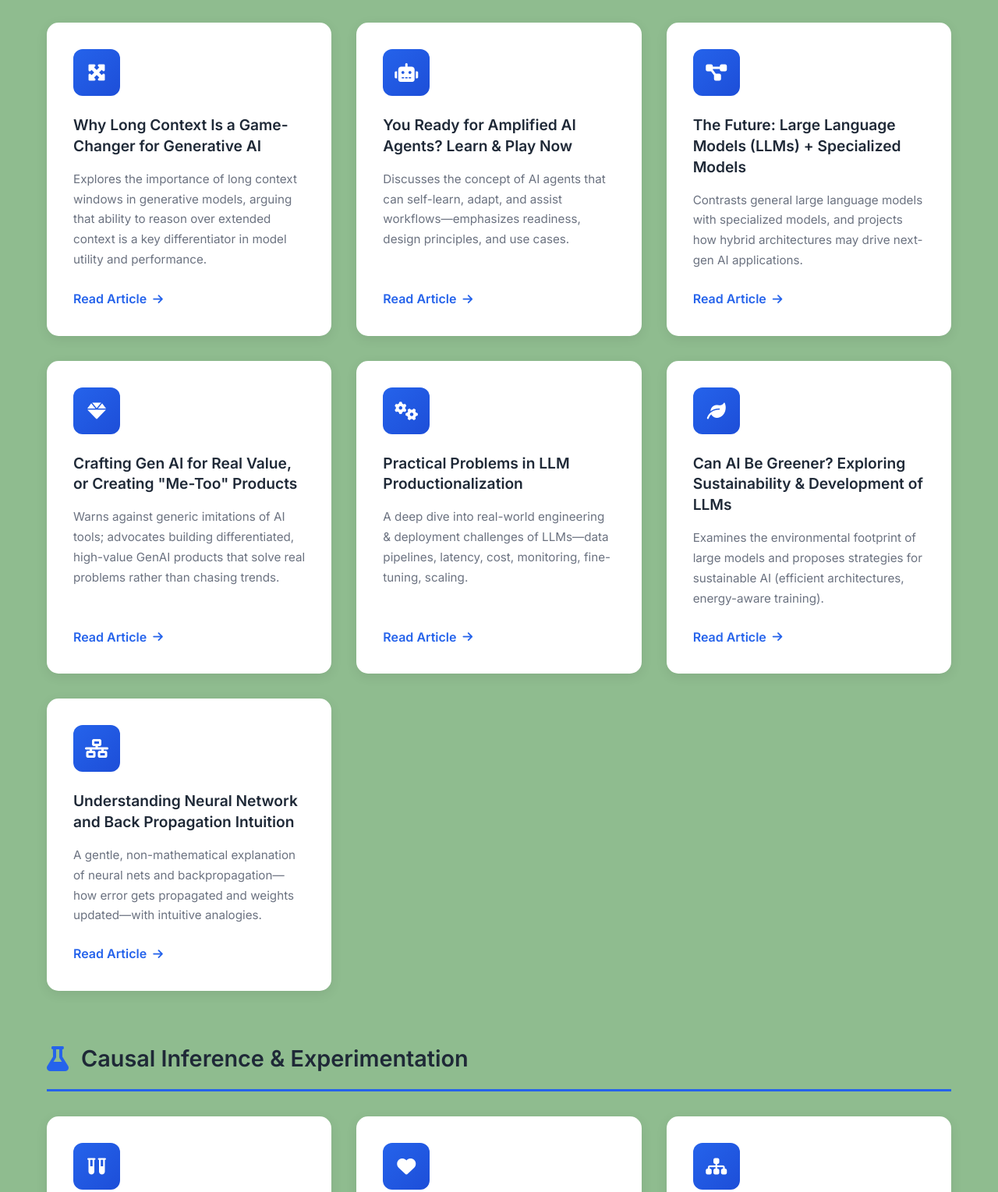
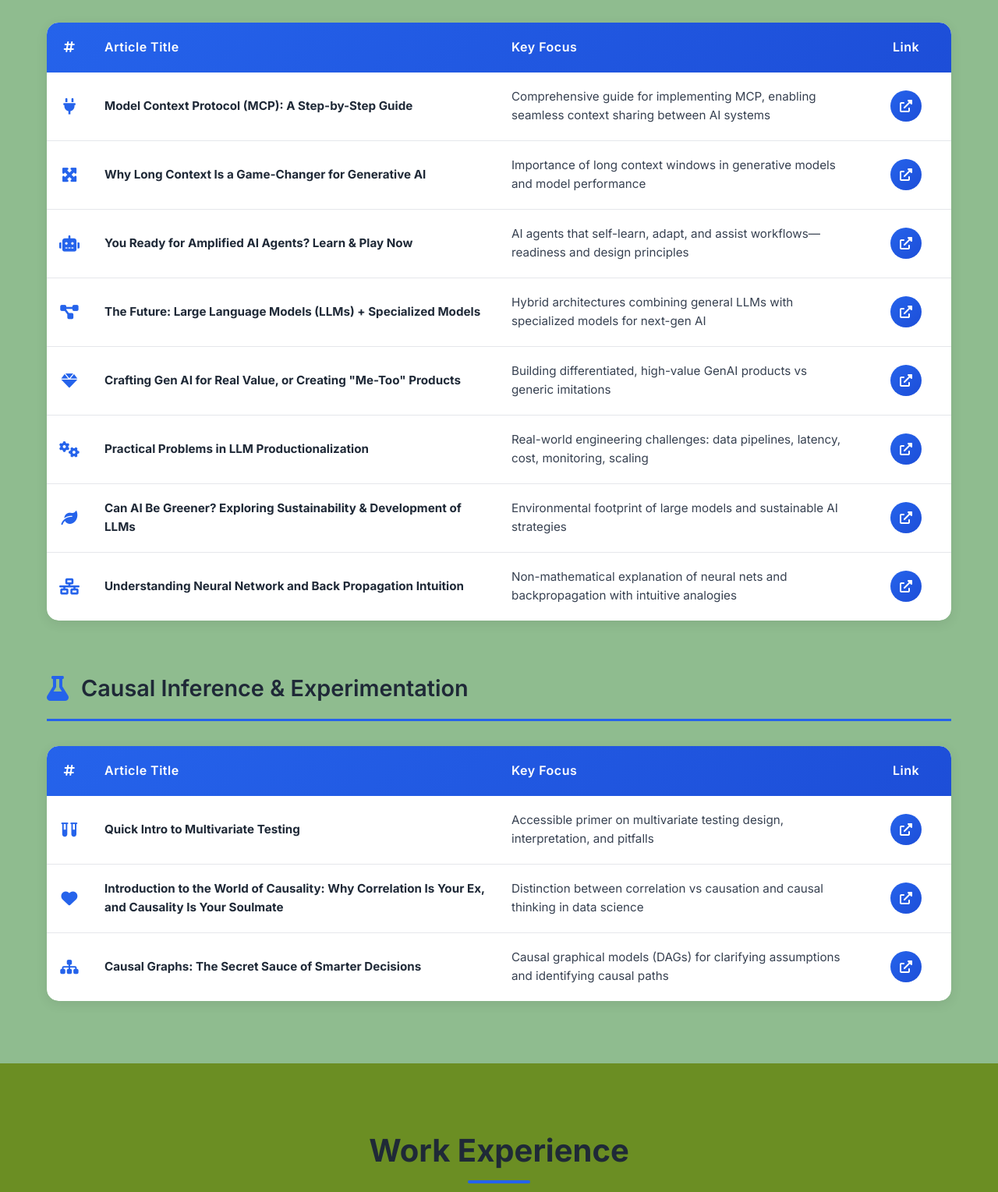
Before and after one commit to Kumarjit-Pathak/kumarjit-pathak.github.io, a plain HTML site: page index.html in a window 1280 px wide. Shown: the part 5429-6958 px from the top of the page at 78% size. Drawn offline with Linux system fonts and the light colour scheme.

Commit message:
updated blog on MCP

```diff
--- a/index.html
+++ b/index.html
@@ -434,83 +434,67 @@
                 <h3 class="blog-category-title">
                     <i class="fas fa-brain"></i> Generative AI & LLM Insights
                 </h3>
-                <div class="blog-grid">
-                    <div class="blog-card">
-                        <div class="blog-icon">
-                            <i class="fas fa-expand-arrows-alt"></i>
-                        </div>
-                        <h4>Why Long Context Is a Game-Changer for Generative AI</h4>
-                        <p class="blog-excerpt">Explores the importance of long context windows in generative models, arguing that ability to reason over extended context is a key differentiator in model utility and performance.</p>
-                        <a href="https://www.linkedin.com/pulse/why-long-context-game-changer-generative-ai-kumarjit-pathak-eekfc/" target="_blank" class="blog-link">
-                            Read Article <i class="fas fa-arrow-right"></i>
-                        </a>
-                    </div>
-
-                    <div class="blog-card">
-                        <div class="blog-icon">
-                            <i class="fas fa-robot"></i>
-                        </div>
-                        <h4>You Ready for Amplified AI Agents? Learn & Play Now</h4>
-                        <p class="blog-excerpt">Discusses the concept of AI agents that can self-learn, adapt, and assist workflows—emphasizes readiness, design principles, and use cases.</p>
-                        <a href="https://www.linkedin.com/pulse/you-ready-amplified-ai-agents-learn-play-now-kumarjit-pathak-d9bme/" target="_blank" class="blog-link">
-                            Read Article <i class="fas fa-arrow-right"></i>
-                        </a>
-                    </div>
-
-                    <div class="blog-card">
-                        <div class="blog-icon">
-                            <i class="fas fa-project-diagram"></i>
-                        </div>
-                        <h4>The Future: Large Language Models (LLMs) + Specialized Models</h4>
-                        <p class="blog-excerpt">Contrasts general large language models with specialized models, and projects how hybrid architectures may drive next-gen AI applications.</p>
-                        <a href="https://www.linkedin.com/pulse/future-large-language-models-llms-specialized-kumarjit-pathak-t7erc/" target="_blank" class="blog-link">
-                            Read Article <i class="fas fa-arrow-right"></i>
-                        </a>
-                    </div>
-
-                    <div class="blog-card">
-                        <div class="blog-icon">
-                            <i class="fas fa-gem"></i>
-                        </div>
-                        <h4>Crafting Gen AI for Real Value, or Creating "Me-Too" Products</h4>
-                        <p class="blog-excerpt">Warns against generic imitations of AI tools; advocates building differentiated, high-value GenAI products that solve real problems rather than chasing trends.</p>
-                        <a href="https://www.linkedin.com/pulse/crafting-gen-ai-real-value-creating-me-too-products-kumarjit-pathak-mg9gc/" target="_blank" class="blog-link">
-                            Read Article <i class="fas fa-arrow-right"></i>
-                        </a>
-                    </div>
-
-                    <div class="blog-card">
-                        <div class="blog-icon">
-                            <i class="fas fa-cogs"></i>
-                        </div>
-                        <h4>Practical Problems in LLM Productionalization</h4>
-                        <p class="blog-excerpt">A deep dive into real-world engineering & deployment challenges of LLMs—data pipelines, latency, cost, monitoring, fine-tuning, scaling.</p>
-                        <a href="https://www.linkedin.com/pulse/practical-problems-llm-productionalization-kumarjit-pathak-tjoac/" target="_blank" class="blog-link">
-                            Read Article <i class="fas fa-arrow-right"></i>
-                        </a>
-                    </div>
-
-                    <div class="blog-card">
-                        <div class="blog-icon">
-                            <i class="fas fa-leaf"></i>
-                        </div>
-                        <h4>Can AI Be Greener? Exploring Sustainability & Development of LLMs</h4>
-                        <p class="blog-excerpt">Examines the environmental footprint of large models and proposes strategies for sustainable AI (efficient architectures, energy-aware training).</p>
-                        <a href="https://www.linkedin.com/pulse/can-ai-greener-exploring-sustainability-development-llms-pathak-vecvc/" target="_blank" class="blog-link">
-                            Read Article <i class="fas fa-arrow-right"></i>
-                        </a>
-                    </div>
-
-                    <div class="blog-card">
-                        <div class="blog-icon">
-                            <i class="fas fa-network-wired"></i>
-                        </div>
-                        <h4>Understanding Neural Network and Back Propagation Intuition</h4>
-                        <p class="blog-excerpt">A gentle, non-mathematical explanation of neural nets and backpropagation—how error gets propagated and weights updated—with intuitive analogies.</p>
-                        <a href="https://medium.com/data-science-with-live-case-studies/understanding-neural-network-and-back-propagation-intuition-without-much-mathematics-c1198854d8cb" target="_blank" class="blog-link">
-                            Read Article <i class="fas fa-arrow-right"></i>
-                        </a>
-                    </div>
+                <div class="blog-table-wrapper">
+                    <table class="blog-table">
+                        <thead>
+                            <tr>
+                                <th width="5%"><i class="fas fa-hashtag"></i></th>
+                                <th width="45%">Article Title</th>
+                                <th width="40%">Key Focus</th>
+                                <th width="10%">Link</th>
+                            </tr>
+                        </thead>
+                        <tbody>
+                            <tr>
+                                <td><i class="fas fa-plug"></i></td>
+                                <td><strong>Model Context Protocol (MCP): A Step-by-Step Guide</strong></td>
+                                <td>Comprehensive guide for implementing MCP, enabling seamless context sharing between AI systems</td>
+                                <td><a href="https://kumarjit-pathak.github.io/MCP-Model-Context-Protocol/" target="_blank" class="table-link"><i class="fas fa-external-link-alt"></i></a></td>
+                            </tr>
+                            <tr>
+                                <td><i class="fas fa-expand-arrows-alt"></i></td>
+                                <td><strong>Why Long Context Is a Game-Changer for Generative AI</strong></td>
+                                <td>Importance of long context windows in generative models and model performance</td>
+                                <td><a href="https://www.linkedin.com/pulse/why-long-context-game-changer-generative-ai-kumarjit-pathak-eekfc/" target="_blank" class="table-link"><i class="fas fa-external-link-alt"></i></a></td>
+                            </tr>
+                            <tr>
+                                <td><i class="fas fa-robot"></i></td>
+                                <td><strong>You Ready for Amplified AI Agents? Learn & Play Now</strong></td>
+                                <td>AI agents that self-learn, adapt, and assist workflows—readiness and design principles</td>
+                                <td><a href="https://www.linkedin.com/pulse/you-ready-amplified-ai-agents-learn-play-now-kumarjit-pathak-d9bme/" target="_blank" class="table-link"><i class="fas fa-external-link-alt"></i></a></td>
+                            </tr>
+                            <tr>
+                                <td><i class="fas fa-project-diagram"></i></td>
+                                <td><strong>The Future: Large Language Models (LLMs) + Specialized Models</strong></td>
+                                <td>Hybrid architectures combining general LLMs with specialized models for next-gen AI</td>
+                                <td><a href="https://www.linkedin.com/pulse/future-large-language-models-llms-specialized-kumarjit-pathak-t7erc/" target="_blank" class="table-link"><i class="fas fa-external-link-alt"></i></a></td>
+                            </tr>
+                            <tr>
+                                <td><i class="fas fa-gem"></i></td>
+                                <td><strong>Crafting Gen AI for Real Value, or Creating "Me-Too" Products</strong></td>
+                                <td>Building differentiated, high-value GenAI products vs generic imitations</td>
+                                <td><a href="https://www.linkedin.com/pulse/crafting-gen-ai-real-value-creating-me-too-products-kumarjit-pathak-mg9gc/" target="_blank" class="table-link"><i class="fas fa-external-link-alt"></i></a></td>
+                            </tr>
+                            <tr>
+                                <td><i class="fas fa-cogs"></i></td>
+                                <td><strong>Practical Problems in LLM Productionalization</strong></td>
+                                <td>Real-world engineering challenges: data pipelines, latency, cost, monitoring, scaling</td>
+                                <td><a href="https://www.linkedin.com/pulse/practical-problems-llm-productionalization-kumarjit-pathak-tjoac/" target="_blank" class="table-link"><i class="fas fa-external-link-alt"></i></a></td>
+                            </tr>
+                            <tr>
+                                <td><i class="fas fa-leaf"></i></td>
+                                <td><strong>Can AI Be Greener? Exploring Sustainability & Development of LLMs</strong></td>
+                                <td>Environmental footprint of large models and sustainable AI strategies</td>
+                                <td><a href="https://www.linkedin.com/pulse/can-ai-greener-exploring-sustainability-development-llms-pathak-vecvc/" target="_blank" class="table-link"><i class="fas fa-external-link-alt"></i></a></td>
+                            </tr>
+                            <tr>
+                                <td><i class="fas fa-network-wired"></i></td>
+                                <td><strong>Understanding Neural Network and Back Propagation Intuition</strong></td>
+                                <td>Non-mathematical explanation of neural nets and backpropagation with intuitive analogies</td>
+                                <td><a href="https://medium.com/data-science-with-live-case-studies/understanding-neural-network-and-back-propagation-intuition-without-much-mathematics-c1198854d8cb" target="_blank" class="table-link"><i class="fas fa-external-link-alt"></i></a></td>
+                            </tr>
+                        </tbody>
+                    </table>
                 </div>
             </div>
 
@@ -519,39 +503,37 @@
                 <h3 class="blog-category-title">
                     <i class="fas fa-flask"></i> Causal Inference & Experimentation
                 </h3>
-                <div class="blog-grid">
-                    <div class="blog-card">
-                        <div class="blog-icon">
-                            <i class="fas fa-vials"></i>
-                        </div>
-                        <h4>Quick Intro to Multivariate Testing</h4>
-                        <p class="blog-excerpt">An accessible primer on multivariate testing, covering design, interpretation, and pitfalls when comparing multiple variables.</p>
-                        <a href="https://www.linkedin.com/pulse/quick-intro-multivariate-testing-kumarjit-pathak-4tlpc/" target="_blank" class="blog-link">
-                            Read Article <i class="fas fa-arrow-right"></i>
-                        </a>
-                    </div>
-
-                    <div class="blog-card">
-                        <div class="blog-icon">
-                            <i class="fas fa-heart"></i>
-                        </div>
-                        <h4>Introduction to the World of Causality: Why Correlation Is Your Ex, and Causality Is Your Soulmate</h4>
-                        <p class="blog-excerpt">Explores the distinction between correlation vs causation, motivating causal thinking in data science and decision-making.</p>
-                        <a href="https://medium.com/causal-inference/introduction-to-the-world-of-causality-why-correlation-is-your-ex-and-causality-is-your-soulmate-2cb88f0d08e1" target="_blank" class="blog-link">
-                            Read Article <i class="fas fa-arrow-right"></i>
-                        </a>
-                    </div>
-
-                    <div class="blog-card">
-                        <div class="blog-icon">
-                            <i class="fas fa-sitemap"></i>
-                        </div>
-                        <h4>Causal Graphs: The Secret Sauce of Smarter Decisions</h4>
-                        <p class="blog-excerpt">Delves into causal graphical models (DAGs, structural causal models) and how they help clarify assumptions, confounding, and identify causal paths.</p>
-                        <a href="https://medium.com/causal-inference/causal-graphs-the-secret-sauce-of-smarter-decisions-3-15-5829dad60048" target="_blank" class="blog-link">
-                            Read Article <i class="fas fa-arrow-right"></i>
-                        </a>
-                    </div>
+                <div class="blog-table-wrapper">
+                    <table class="blog-table">
+                        <thead>
+                            <tr>
+                                <th width="5%"><i class="fas fa-hashtag"></i></th>
+                                <th width="45%">Article Title</th>
+                                <th width="40%">Key Focus</th>
+                                <th width="10%">Link</th>
+                            </tr>
+                        </thead>
+                        <tbody>
+                            <tr>
+                                <td><i class="fas fa-vials"></i></td>
+                                <td><strong>Quick Intro to Multivariate Testing</strong></td>
+                                <td>Accessible primer on multivariate testing design, interpretation, and pitfalls</td>
+                                <td><a href="https://www.linkedin.com/pulse/quick-intro-multivariate-testing-kumarjit-pathak-4tlpc/" target="_blank" class="table-link"><i class="fas fa-external-link-alt"></i></a></td>
+                            </tr>
+                            <tr>
+                                <td><i class="fas fa-heart"></i></td>
+                                <td><strong>Introduction to the World of Causality: Why Correlation Is Your Ex, and Causality Is Your Soulmate</strong></td>
+                                <td>Distinction between correlation vs causation and causal thinking in data science</td>
+                                <td><a href="https://medium.com/causal-inference/introduction-to-the-world-of-causality-why-correlation-is-your-ex-and-causality-is-your-soulmate-2cb88f0d08e1" target="_blank" class="table-link"><i class="fas fa-external-link-alt"></i></a></td>
+                            </tr>
+                            <tr>
+                                <td><i class="fas fa-sitemap"></i></td>
+                                <td><strong>Causal Graphs: The Secret Sauce of Smarter Decisions</strong></td>
+                                <td>Causal graphical models (DAGs) for clarifying assumptions and identifying causal paths</td>
+                                <td><a href="https://medium.com/causal-inference/causal-graphs-the-secret-sauce-of-smarter-decisions-3-15-5829dad60048" target="_blank" class="table-link"><i class="fas fa-external-link-alt"></i></a></td>
+                            </tr>
+                        </tbody>
+                    </table>
                 </div>
             </div>
         </div>
@@ -1336,11 +1318,11 @@
                     <div class="contact-details">
                         <div class="contact-item">
                             <i class="fas fa-envelope"></i>
-                            <span>Kumarjit.pathak@outlook.com</span>
+                            <span>Kumarjit.pathak@zohomail.in</span>
                         </div>
                         <div class="contact-item">
                             <i class="fas fa-envelope"></i>
-                            <span>Kumarjit.pathak.bangalore@gmail.com</span>
+                            <span>Kumarjit.pathak@theaims.ac.in</span>
                         </div>
                         <div class="contact-item">
                             <i class="fas fa-phone"></i>
--- a/styles.css
+++ b/styles.css
@@ -2024,6 +2024,193 @@ html {
     transform: translateX(3px);
 }
 
+/* Blog Table Styles */
+.blog-table-wrapper {
+    overflow-x: auto;
+    margin-top: 1.5rem;
+    border-radius: 15px;
+    box-shadow: 0 4px 15px rgba(0, 0, 0, 0.08);
+}
+
+.blog-table {
+    width: 100%;
+    border-collapse: collapse;
+    background: white;
+    border-radius: 15px;
+    overflow: hidden;
+}
+
+.blog-table thead {
+    background: linear-gradient(135deg, #2563eb, #1d4ed8);
+    color: white;
+}
+
+.blog-table thead th {
+    padding: 1.2rem 1rem;
+    text-align: left;
+    font-weight: 600;
+    font-size: 1rem;
+    letter-spacing: 0.5px;
+}
+
+.blog-table thead th:first-child {
+    text-align: center;
+}
+
+.blog-table thead th:last-child {
+    text-align: center;
+}
+
+.blog-table tbody tr {
+    border-bottom: 1px solid #e5e7eb;
+    transition: all 0.3s ease;
+}
+
+.blog-table tbody tr:last-child {
+    border-bottom: none;
+}
+
+.blog-table tbody tr:hover {
+    background: linear-gradient(90deg, rgba(37, 99, 235, 0.05), rgba(37, 99, 235, 0.02));
+    transform: translateX(3px);
+}
+
+.blog-table tbody td {
+    padding: 1.2rem 1rem;
+    color: #374151;
+    font-size: 0.95rem;
+    line-height: 1.6;
+    vertical-align: middle;
+}
+
+.blog-table tbody td:first-child {
+    text-align: center;
+    font-size: 1.3rem;
+    color: #2563eb;
+}
+
+.blog-table tbody td:nth-child(2) {
+    font-weight: 600;
+    color: #1f2937;
+}
+
+.blog-table tbody td:last-child {
+    text-align: center;
+}
+
+.table-link {
+    display: inline-flex;
+    align-items: center;
+    justify-content: center;
+    width: 40px;
+    height: 40px;
+    background: linear-gradient(135deg, #2563eb, #1d4ed8);
+    color: white;
+    border-radius: 50%;
+    text-decoration: none;
+    transition: all 0.3s ease;
+    font-size: 1rem;
+}
+
+.table-link:hover {
+    background: linear-gradient(135deg, #1d4ed8, #1e40af);
+    transform: scale(1.1) rotate(5deg);
+    box-shadow: 0 4px 15px rgba(37, 99, 235, 0.4);
+}
+
+.table-link i {
+    transition: transform 0.3s ease;
+}
+
+.table-link:hover i {
+    transform: scale(1.1);
+}
+
+/* Responsive Table Styles */
+@media (max-width: 1024px) {
+    .blog-table {
+        font-size: 0.9rem;
+    }
+
+    .blog-table thead th,
+    .blog-table tbody td {
+        padding: 1rem 0.8rem;
+    }
+}
+
+@media (max-width: 768px) {
+    .blog-table-wrapper {
+        border-radius: 10px;
+    }
+
+    .blog-table {
+        display: block;
+        overflow-x: auto;
+        white-space: nowrap;
+    }
+
+    .blog-table thead,
+    .blog-table tbody,
+    .blog-table tr,
+    .blog-table th,
+    .blog-table td {
+        display: block;
+    }
+
+    .blog-table thead {
+        display: none;
+    }
+
+    .blog-table tbody tr {
+        margin-bottom: 1.5rem;
+        border: 2px solid #e5e7eb;
+        border-radius: 10px;
+        padding: 1rem;
+        display: block;
+        white-space: normal;
+    }
+
+    .blog-table tbody tr:hover {
+        transform: translateY(-3px);
+        box-shadow: 0 4px 15px rgba(37, 99, 235, 0.15);
+    }
+
+    .blog-table tbody td {
+        padding: 0.8rem 0;
+        display: flex;
+        align-items: flex-start;
+        gap: 1rem;
+        border-bottom: 1px solid #f3f4f6;
+    }
+
+    .blog-table tbody td:last-child {
+        border-bottom: none;
+        justify-content: flex-start;
+    }
+
+    .blog-table tbody td:before {
+        content: attr(data-label);
+        font-weight: 600;
+        color: #2563eb;
+        min-width: 100px;
+        flex-shrink: 0;
+    }
+
+    .blog-table tbody td:first-child {
+        text-align: left;
+    }
+
+    .blog-table tbody td:first-child:before {
+        content: "";
+    }
+
+    .table-link {
+        width: 36px;
+        height: 36px;
+        font-size: 0.9rem;
+    }
+}
+
 /* Responsive adjustments for Speaking section */
 @media (max-width: 768px) {
     .speaking-grid {
```
